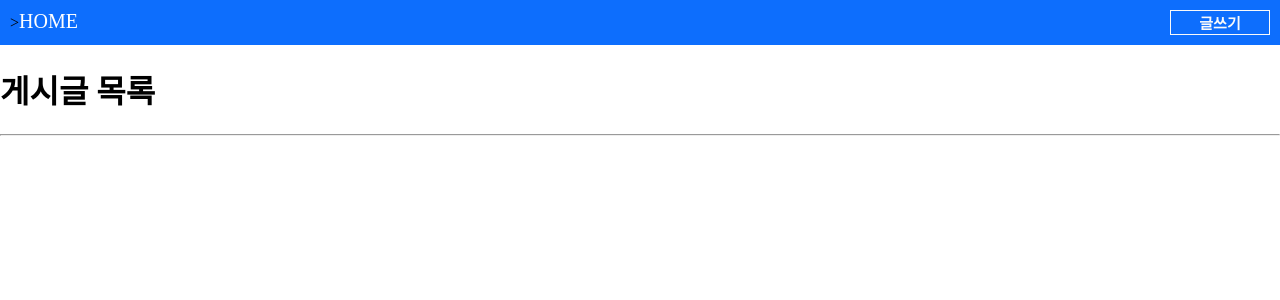
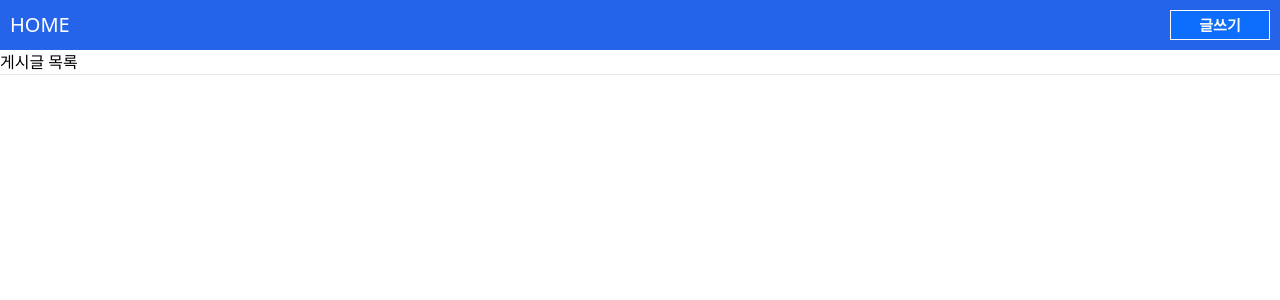
Before and after one commit to banhyungil/vue3-my-posts2, a Vue app: page / in a window 1280 px wide. Shown: the top 300 px of the page. Built offline with nearby package versions, Linux system fonts and the light colour scheme.

Commit message:
tailwind css 설치 및 적용

```diff
--- a/index.html
+++ b/index.html
@@ -6,7 +6,7 @@
     <meta name="viewport" content="width=device-width, initial-scale=1.0">
     <title>Vite App</title>
   </head>
-  <body>
+  <body class="font-sans">
     <div id="app"></div>
     <script type="module" src="/src/main.ts"></script>
   </body>
--- a/package.json
+++ b/package.json
@@ -22,10 +22,13 @@
     "@vue/eslint-config-prettier": "^7.0.0",
     "@vue/eslint-config-typescript": "^11.0.0",
     "@vue/tsconfig": "^0.1.3",
+    "autoprefixer": "^10.4.13",
     "eslint": "^8.22.0",
     "eslint-plugin-vue": "^9.3.0",
     "npm-run-all": "^4.1.5",
+    "postcss": "^8.4.20",
     "prettier": "^2.7.1",
+    "tailwindcss": "^3.2.4",
     "typescript": "~4.7.4",
     "vite": "^4.0.0",
     "vue-tsc": "^1.0.12"
--- /dev/null
+++ b/postcss.config.js
@@ -0,0 +1,6 @@
+module.exports = {
+  plugins: {
+    tailwindcss: {},
+    autoprefixer: {},
+  },
+}
--- a/src/App.vue
+++ b/src/App.vue
@@ -4,7 +4,7 @@ import MyMenu from "./components/MyMenu.vue";
 
 <template>
   <div>
-    <nav class="gr">
+    <nav class="gr bg-blue-600">
       <MyMenu></MyMenu>
       <input type="button" value="글쓰기" class="btn-write" />
     </nav>
@@ -18,7 +18,6 @@ import MyMenu from "./components/MyMenu.vue";
 .gr {
   display: grid;
   grid-template-columns: calc(100% - 100px) 100px;
-  background-color: #0d6efd;
   padding: 10px;
 }
 
--- a/src/assets/main.css
+++ b/src/assets/main.css
@@ -1,3 +1,8 @@
+@tailwind base;
+@tailwind components;
+@tailwind utilities;
+
+
 * {
     box-sizing: border-box;
 }
--- a/src/components/MyMenu.vue
+++ b/src/components/MyMenu.vue
@@ -1,6 +1,6 @@
 <template>
   <div class="">
-    ><RouterLink to="/" active-class="active">HOME</RouterLink>
+    <RouterLink to="/" active-class="active">HOME</RouterLink>
   </div>
 </template>
 
@@ -11,9 +11,12 @@ import { RouterLink } from "vue-router";
 <style scoped>
 .active {
   color: #ffffff;
+}
+
+a {
+  color: #ddd;
   font-size: 20px;
 }
-
 a:hover {
   color: #000;
 }
--- a/src/views/PostView.vue
+++ b/src/views/PostView.vue
@@ -1,7 +1,7 @@
 <template>
   <div>
     <header>
-      <h1>{{ post.title }}</h1>
+      <h1 class="text-xl">{{ post.title }}</h1>
     </header>
     <hr />
     <body>
--- /dev/null
+++ b/tailwind.config.js
@@ -0,0 +1,8 @@
+/** @type {import('tailwindcss').Config} */
+module.exports = {
+  content: ["./index.html", "./src/**/*.{js,ts,vue}"],
+  theme: {
+    extend: {},
+  },
+  plugins: [],
+};
```
Also changed, not shown: .eslintrc.cjs, 1 other file (tests, documents, lock files or other folders).
